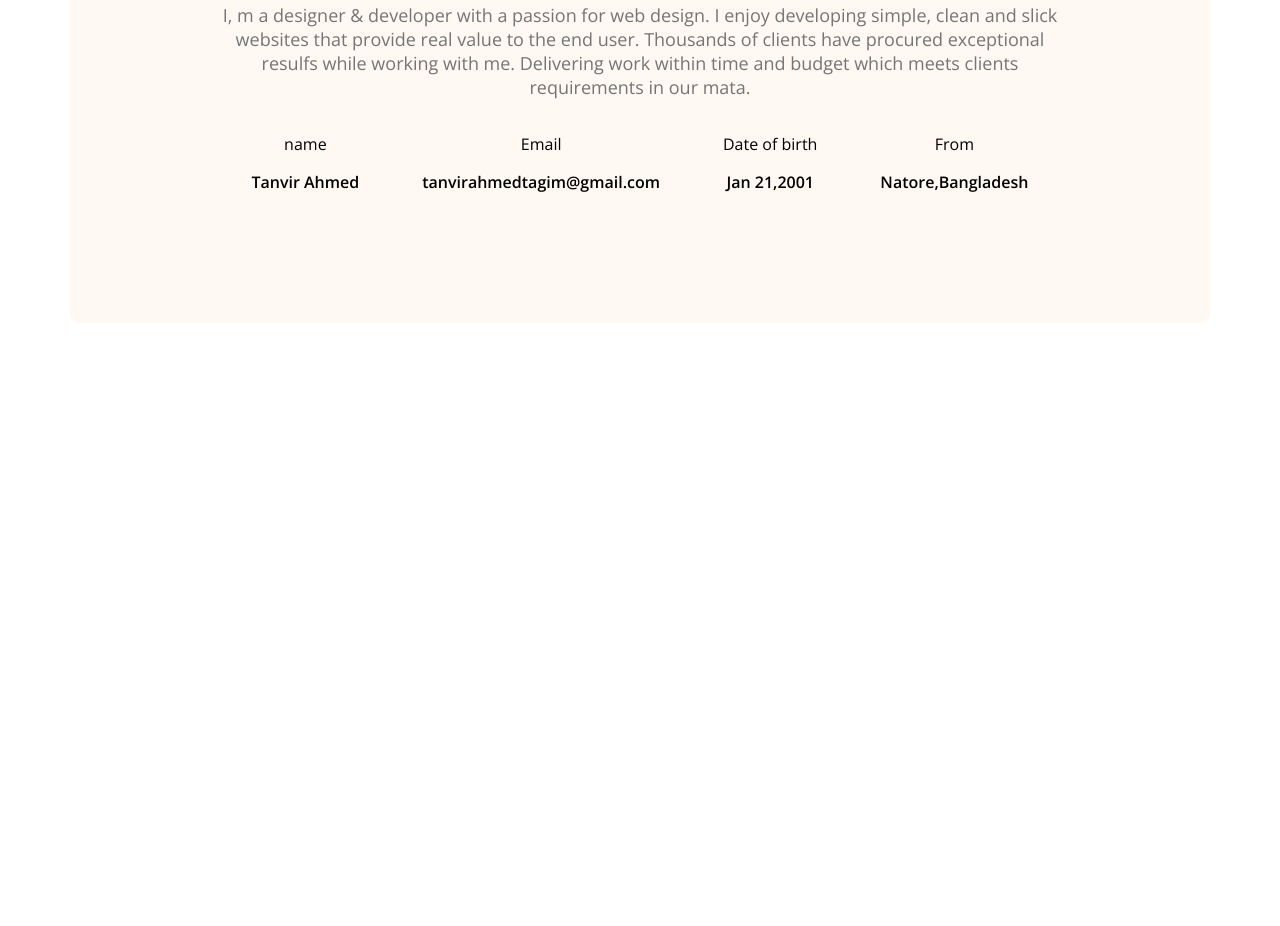
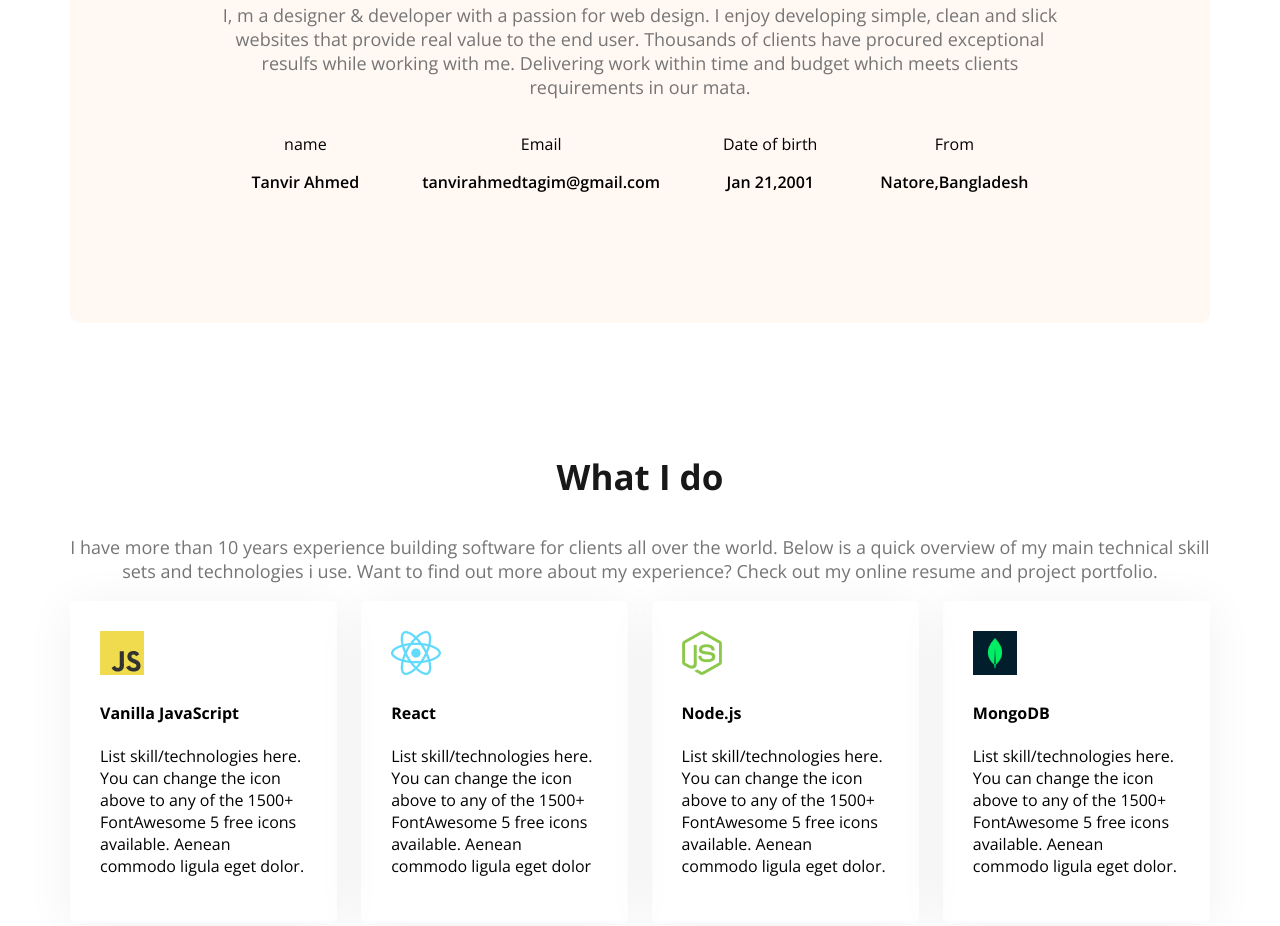
Before and after one commit to tanvirahmedtagim/web-dev-portfolio, a plain HTML site: page index.html in a window 1280 px wide. Shown: the part 1204-2130 px from the top of the page. Before the commit the page ends 1535 px from the top, so only its background shows below. Drawn offline with nearby package versions, Linux system fonts and the light colour scheme.

Commit message:
skills section

```diff
--- a/index.html
+++ b/index.html
@@ -64,8 +64,56 @@
             <div class="item-description">Jan 21,2001</div>
           </div>
           <div class="about-item">
-                <p class="item-tittle">From </p>
+            <p class="item-tittle">From</p>
             <div class="item-description">Natore,Bangladesh</div>
+          </div>
+        </div>
+      </section>
+      <!-- what i do start -->
+      <section class="skills">
+        <h3 class="section-tittle text-center">What I do</h3>
+        <p class="section-description text-center">
+          I have more than 10 years experience building software for clients all
+          over the world. Below is a quick overview of my main technical skill
+          sets and technologies i use. Want to find out more about my
+          experience? Check out my online resume and project portfolio.
+        </p>
+        <div class="skills-container">
+          <div class="skill">
+            <img src="images/icons/js.png" alt="" />
+            <h4 class="skill-tittle">Vanilla JavaScript</h4>
+            <p class="skill-description">
+              List skill/technologies here. You can change the icon above to any
+              of the 1500+ FontAwesome 5 free icons available. Aenean commodo
+              ligula eget dolor.
+            </p>
+          </div>
+          <div class="skill">
+            <img src="images/icons/react.png" alt="" />
+            <h4 class="skill-tittle">React</h4>
+            <p class="skill-description">
+              List skill/technologies here. You can change the icon above to any
+              of the 1500+ FontAwesome 5 free icons available. Aenean commodo
+              ligula eget dolor
+            </p>
+          </div>
+          <div class="skill">
+            <img src="images/icons/nodejs.png" alt="" />
+            <h4 class="skill-tittle">Node.js</h4>
+            <p class="skill-description">
+              List skill/technologies here. You can change the icon above to any
+              of the 1500+ FontAwesome 5 free icons available. Aenean commodo
+              ligula eget dolor.
+            </p>
+          </div>
+          <div class="skill">
+            <img src="images/icons/mongo.png" alt="" />
+            <h4 class="skill-tittle">MongoDB</h4>
+            <p class="skill-description">
+              List skill/technologies here. You can change the icon above to any
+              of the 1500+ FontAwesome 5 free icons available. Aenean commodo
+              ligula eget dolor.
+            </p>
           </div>
         </div>
       </section>
--- a/styles/portfolio.css
+++ b/styles/portfolio.css
@@ -12,13 +12,11 @@
     padding: 0;
 } */
 
-
 /** shared style */
 
-.secondary-bg{
-    background-color: #FFF8F3;
+.secondary-bg {
+  background-color: #fff8f3;
 }
-
 
 .text-primary {
   color: #fd6e0a;
@@ -26,41 +24,38 @@
 .dark-2 {
   color: #474747;
 }
-.btn-primary{
-    background-color: #FD6E0A;
-    color: #FFFFFF;
+.btn-primary {
+  background-color: #fd6e0a;
+  color: #ffffff;
   font-weight: 700;
   font-size: 20px;
   padding: 18px 35px;
   border-radius: 5px;
   border: none;
-
 }
 
-.section-tittle{
+.section-tittle {
   font-size: 35px;
   font-weight: bold;
   color: #181818;
-
 }
 
-.section-description{
+.section-description {
   font-size: 18px;
   color: #757575;
 }
+
+.text-center {
+  text-align: center;
+}
+
 /** header  */
 
-
-.header{
-    background-image: url(../images/developer.png),url('../images/header_bg.png');
+.header {
+  background-image: url(../images/developer.png), url("../images/header_bg.png");
   background-repeat: no-repeat;
-    background-position:top left, bottom right;
+  background-position: top left, bottom right;
 }
-
-
-
-
-
 
 /** Nav Styles */
 nav {
@@ -87,58 +82,67 @@ nav ul li a {
   font-size: 20px;
 }
 
-
 /** banner styles */
 
-.banner{
+.banner {
   display: flex;
   justify-content: space-between;
   margin: 0 38px 0 230px;
 }
 
-.banner-content{
+.banner-content {
   max-width: 580px;
 }
 
-
-.banner-profile-picture{
+.banner-profile-picture {
   width: 580px;
 }
 
-.banner-greetings{
+.banner-greetings {
   font-size: 45px;
   font-weight: 600;
 }
-.banner-tittle{
+.banner-tittle {
   font-size: 85px;
   font-weight: 800;
 }
-.banner-description{
+.banner-description {
   font-size: 18px;
 }
 
-
 /* *main styles  */
 
-main{
+main {
   max-width: 1140px;
   margin: 0 auto;
 }
-
+main section{
+    margin: 130px 0px;
+}
 
 /** about style  */
-.about{
+.about {
   border-radius: 10px;
   padding: 130px 150px;
   text-align: center;
-    margin-top:130px ;
 
 }
-.about-items{
+.about-items {
   display: flex;
   justify-content: space-around;
 }
-.item-description{
+.item-description {
   font-weight: 600;
+}
 
+/* Skills section styles */
+
+.skills-container {
+  display: flex;
+  gap: 24px;
 }
+.skill {
+  padding: 30px;
+  box-shadow: 0px 6px 50px 0px rgba(0, 0, 0, 0.06);
+  border-radius: 5px;
+}
```
Lines whose indentation alone changed are shown as unchanged.
